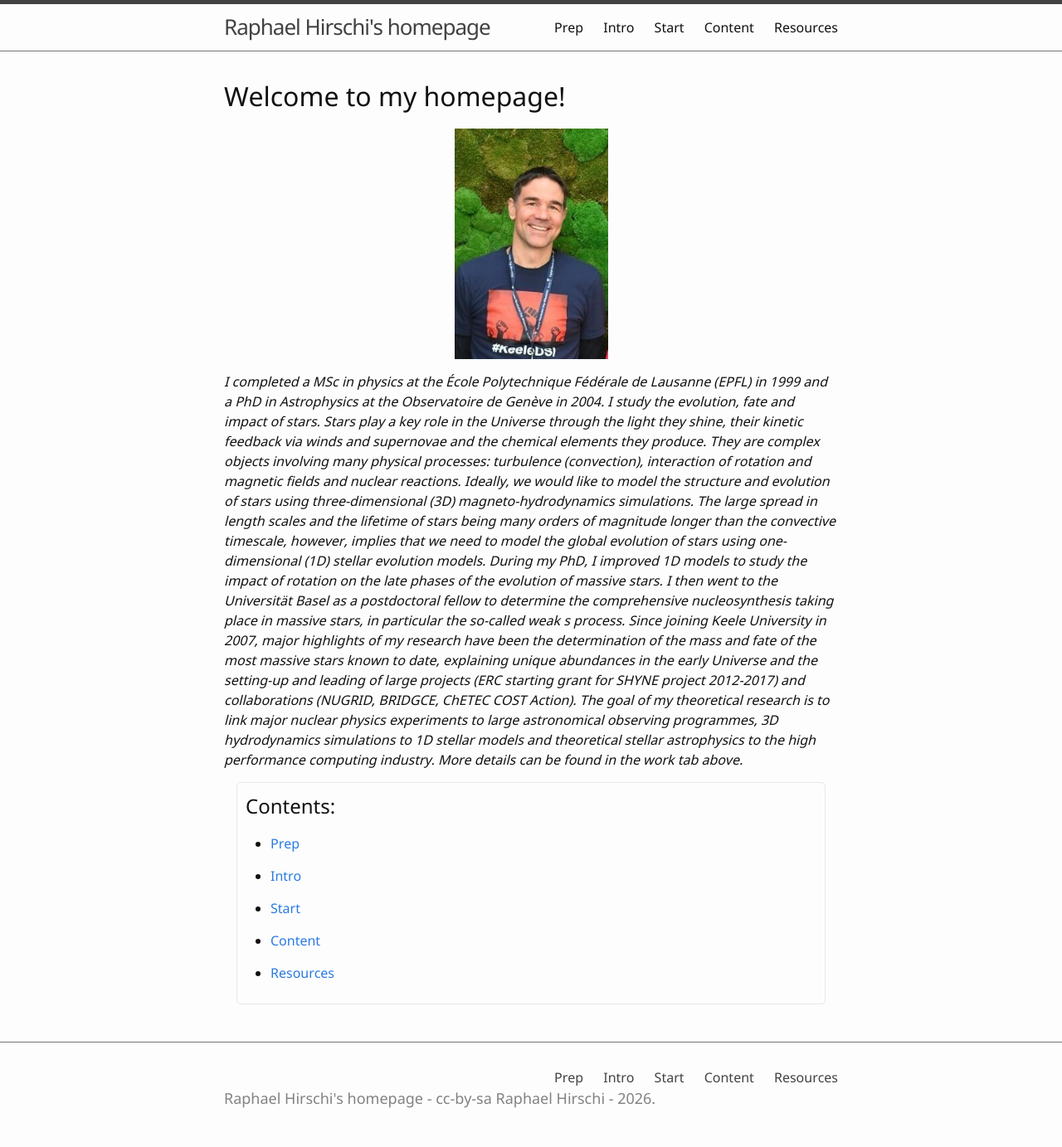
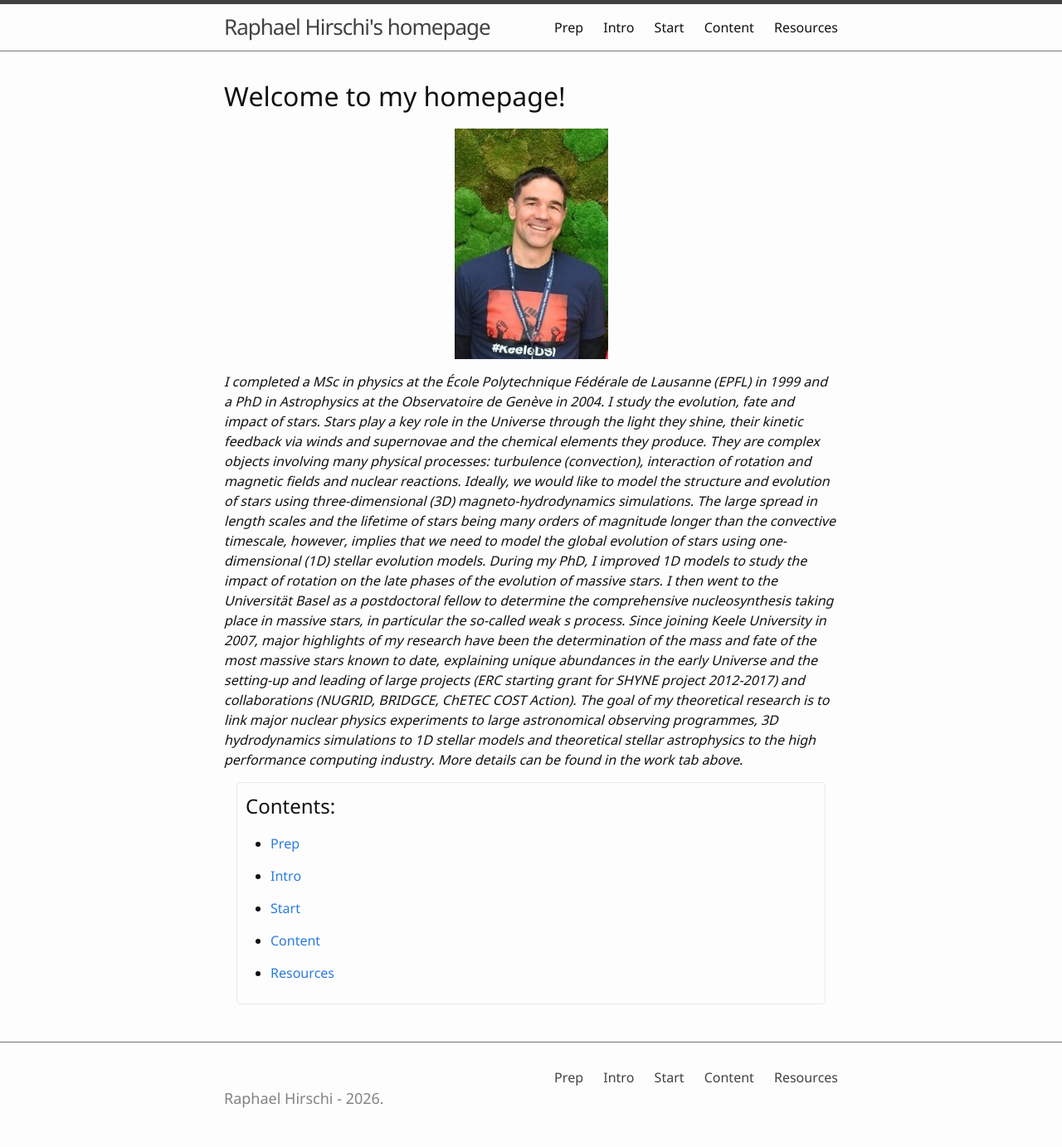
Before and after one commit to raphael-hirschi/raphael-hirschi.github.io, a Jekyll site: the page built from index.md, in a window 1280 px wide. Shown: the whole page at 83% size. Built offline with Jekyll 4.4.1, drawn with Linux system fonts in a browser that asks for light colours.

Commit message:
Update footer to simplify content
Removed site title and license link from footer.

```diff
--- a/_includes/footer.html
+++ b/_includes/footer.html
@@ -9,6 +9,6 @@
         {% endfor %}
     </div>
     </div>
-      <h2 class="footer-heading"><a href="{{ '/' | relative_url }}">{{ site.title | escape }}</a> - <a href="https://creativecommons.org/licenses/by-sa/4.0/">cc-by-sa</a> <a href="https://github.com/{{ site.github_username }}">{{ site.author }}</a> - {{ site.pub_year }}.</h2>
+      <h2 class="footer-heading"><a href="https://github.com/{{ site.github_username }}">{{ site.author }}</a> - {{ site.pub_year }}.</h2>
   </div>
 </footer>
```
